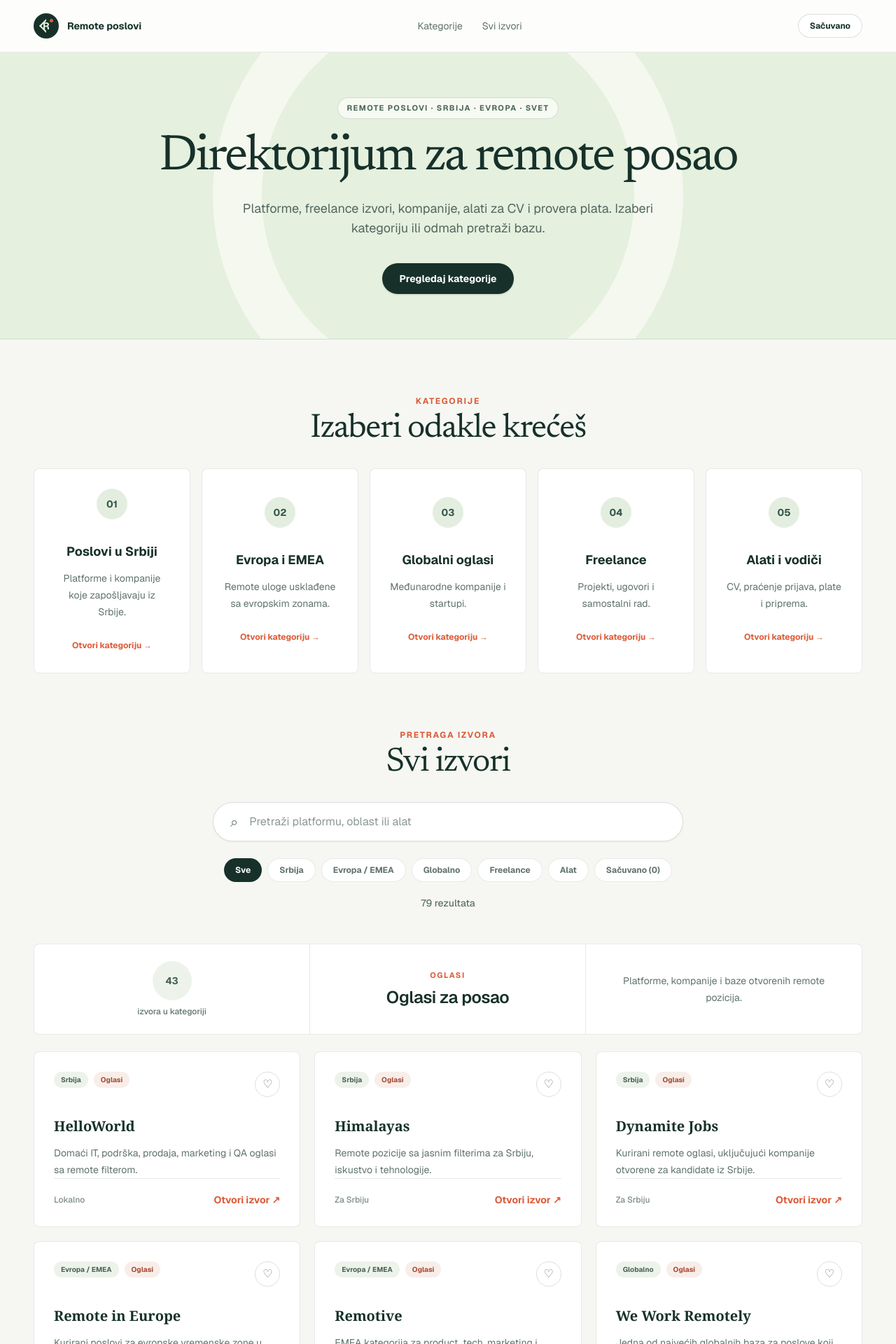
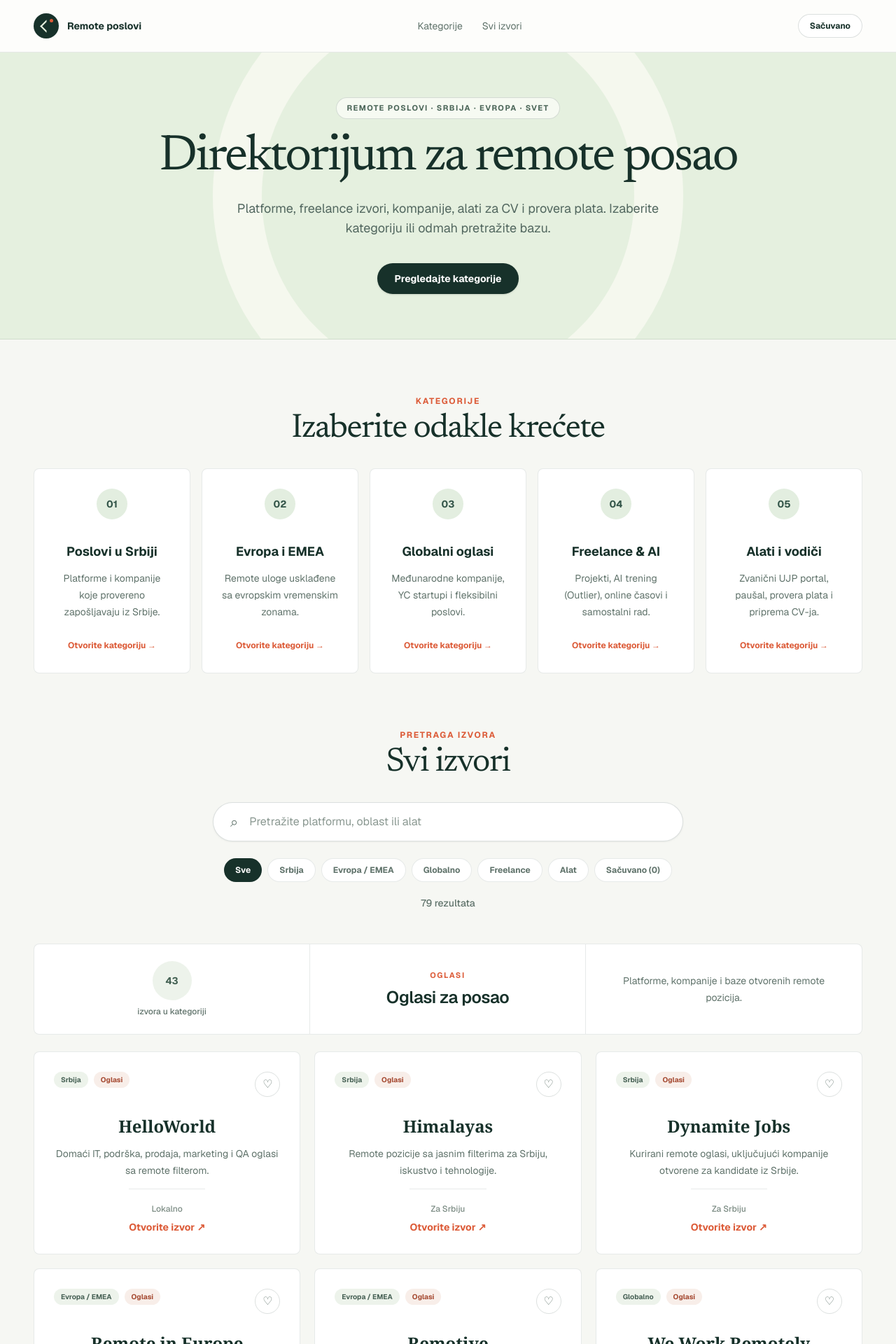
Before and after one commit to zoxknez/remoteposlovi, a Next.js app: page / in a window 1280 px wide. Shown: the top 1920 px of the page at 70% size. Built offline with nearby package versions, Linux system fonts and the light colour scheme.

Commit message:
Uskladjeni svi tekstovi u uctivu formu (Pišite na X, Pošaljite email, Izaberite) i vracen balansiran centriran raspored u karticama

```diff
--- a/src/app/globals.css
+++ b/src/app/globals.css
@@ -26,19 +26,20 @@ body {
 /* Custom logo geometric styling */
 header a span.logo-icon,
 header > div > a > span:first-child {
+  font-size: 0;
   position: relative;
 }
 
 header a span.logo-icon::before,
 header > div > a > span:first-child::before {
-  border: 2.5px solid #e7f0df;
+  border: 2px solid #e7f0df;
   border-right-color: transparent;
   border-top-color: transparent;
   content: "";
-  height: 14px;
+  height: 13px;
   position: absolute;
   transform: rotate(45deg);
-  width: 14px;
+  width: 13px;
 }
 
 header a span.logo-icon::after,
@@ -51,6 +52,46 @@ header > div > a > span:first-child::after {
   right: 8px;
   top: 8px;
   width: 5px;
+}
+
+/* Balanced Card Distribution & Centering */
+#directory section[aria-labelledby] article {
+  align-items: center;
+  min-height: 290px;
+  text-align: center;
+}
+
+#directory section[aria-labelledby] article > div:first-child {
+  justify-content: center;
+}
+
+#directory section[aria-labelledby] article > div:first-child > button {
+  position: absolute;
+  right: 1.5rem;
+  top: 1.5rem;
+}
+
+#directory section[aria-labelledby] article h4 {
+  font-family: Georgia, "Times New Roman", serif;
+  font-size: 1.5rem;
+  line-height: 1.2;
+}
+
+#directory section[aria-labelledby] article > p {
+  max-width: 22rem;
+}
+
+#directory section[aria-labelledby] article > div:last-child {
+  display: block;
+  text-align: center;
+}
+
+#directory section[aria-labelledby] article > div:last-child span {
+  display: block;
+}
+
+#directory section[aria-labelledby] article > div:last-child span + span {
+  margin-top: 0.5rem;
 }
 
 /* Custom smooth scrollbar */
@@ -72,11 +113,6 @@ header > div > a > span:first-child::after {
   background: #9fb09b;
 }
 
-/* Card typography & smooth transition */
-article h4 {
-  font-family: Georgia, "Times New Roman", serif;
-}
-
 @media (max-width: 767px) {
   header > div {
     height: 68px !important;
@@ -91,6 +127,61 @@ article h4 {
     min-height: 44px;
   }
 
+  header + section > div:first-child {
+    height: 25rem;
+    width: 25rem;
+    border-width: 42px;
+  }
+
+  header + section > div:last-child {
+    min-height: 340px;
+    padding-block: 3.25rem;
+  }
+
+  header + section h1 {
+    font-size: 2.625rem;
+    line-height: 1;
+  }
+
+  #categories > div:last-child > button {
+    min-height: 13.5rem;
+    padding: 1.5rem;
+  }
+
+  #categories > div:last-child > button strong {
+    margin-top: 1.25rem;
+  }
+
+  #categories > div:last-child > button > span:last-child {
+    margin-top: 1.25rem;
+  }
+
+  #directory > div:first-child > label {
+    height: 3.5rem;
+    padding-inline: 1.25rem;
+  }
+
+  #directory > div:first-child > div button {
+    min-height: 44px;
+    padding-inline: 1rem;
+  }
+
+  #directory section[aria-labelledby] article {
+    min-height: 0;
+    padding: 1.25rem;
+  }
+
+  #directory section[aria-labelledby] article > div:first-child > button {
+    min-height: 44px;
+    min-width: 44px;
+    right: 0.875rem;
+    top: 0.875rem;
+  }
+
+  #directory section[aria-labelledby] article h4 {
+    font-size: 1.375rem;
+  }
+
   footer div {
     align-items: center;
     flex-direction: column;
@@ -98,3 +189,27 @@ article h4 {
     text-align: center;
   }
 }
+
+@media (max-width: 359px) {
+  header > div {
+    padding-inline: 1rem !important;
+  }
+
+  header > div > a {
+    gap: 0.5rem;
+  }
+
+  header > div > a > span:first-child {
+    height: 2rem;
+    width: 2rem;
+  }
+
+  header > div > button {
+    font-size: 0.6875rem;
+    padding-inline: 0.625rem;
+  }
+
+  header + section h1 {
+    font-size: 2.25rem;
+  }
+}
--- a/src/app/page.tsx
+++ b/src/app/page.tsx
@@ -19,23 +19,23 @@ const sources = [
   ["Outlier", "Plaćeni zadaci za treniranje i evaluaciju AI modela, sa nedeljnim isplatama i podrškom za Srbiju.", "https://outlier.ai/", "Globalno", "Freelance", "AI trening"],
   ["NativeCamp", "Online časovi engleskog jezika sa fleksibilnim rasporedom 24/7, popularno među predavačima u Srbiji.", "https://nativecamp.net/tutors", "Srbija", "Freelance", "Podučavanje"],
   ["Engoo", "Globalna platforma za online časove engleskog jezika uz obezbeđene nastavne materijale.", "https://teach.engoo.com/", "Globalno", "Freelance", "Podučavanje"],
-  ["Preply", "Kreiraj profil i drži online časove jezika ili drugih predmeta.", "https://preply.com/en/teach", "Globalno", "Freelance", "Podučavanje"],
-  ["Cambly", "Online razgovori i časovi engleskog jezika.", "https://www.cambly.com/tutors", "Globalno", "Freelance", "Podučavanje"],
-  ["italki", "Postavi cene i termine za online časove jezika uz međunarodnu naplatu i globalnu bazu učenika.", "https://teach.italki.com/", "Globalno", "Freelance", "Podučavanje"],
+  ["Preply", "Kreirajte profil i držite online časove jezika ili drugih predmeta.", "https://preply.com/en/teach", "Globalno", "Freelance", "Podučavanje"],
+  ["Cambly", "Online razgovori i časovi engleskog jezika sa fleksibilnim terminima.", "https://www.cambly.com/tutors", "Globalno", "Freelance", "Podučavanje"],
+  ["italki", "Postavite cene i termine za online časove jezika uz međunarodnu naplatu i globalnu bazu učenika.", "https://teach.italki.com/", "Globalno", "Freelance", "Podučavanje"],
   ["Twenix", "Online konverzacijski časovi engleskog za odrasle uz materijale i fleksibilne termine.", "https://twenix.com/tweachers-apply/", "Evropa / EMEA", "Freelance", "Podučavanje"],
-  ["Lingo Turtle", "Online časovi engleskog za mlade učenike, sa rasporedom koji možeš sam da postaviš.", "https://lingo-turtle.com/", "Srbija", "Freelance", "Podučavanje"],
+  ["Lingo Turtle", "Online časovi engleskog za mlade učenike, sa rasporedom koji možete sami da postavite.", "https://lingo-turtle.com/", "Srbija", "Freelance", "Podučavanje"],
   ["Reactive Resume", "Besplatan open-source alat za uređivanje modernog, izvozivog CV-ja.", "https://rxresu.me/", "Globalno", "Alat", "CV"],
-  ["Huntr", "Prati oglase, verzije CV-ja, intervjue, kontakte i sledeće korake.", "https://huntr.co/", "Globalno", "Alat", "Organizacija"],
-  ["Jobscan", "Uporedi CV sa konkretnim oglasom, pronađi nedostajuće ATS ključne reči i proveri format.", "https://www.jobscan.co/resume-scanner", "Globalno", "Alat", "ATS CV"],
+  ["Huntr", "Pratite oglase, verzije CV-ja, intervjue, kontakte i sledeće korake.", "https://huntr.co/", "Globalno", "Alat", "Organizacija"],
+  ["Jobscan", "Uporedite CV sa konkretnim oglasom, pronađite nedostajuće ATS ključne reči i proverite format.", "https://www.jobscan.co/resume-scanner", "Globalno", "Alat", "ATS CV"],
   ["Interviewing.io", "Anonimne probne tehničke intervjue i AI vežbe za kodiranje, system design i behavior pitanja.", "https://interviewing.io/", "Globalno", "Alat", "Intervju"],
   ["Resume Worded", "Analiza CV-ja i LinkedIn profila sa konkretnim preporukama za jaču prijavu.", "https://resumeworded.com/", "Globalno", "Alat", "CV"],
   ["Frilenseri Poreska", "Zvanični državni portal za samooporezivanje, kalkulator i kvartalnu prijavu prihoda iz inostranstva.", "https://frilenseri.ujp.gov.rs/", "Srbija", "Alat", "Porezi"],
   ["Digitalna Zajednica", "Vodiči, pravni saveti, kalkulatori i podrška za frilensere i preduzetnike u Srbiji.", "https://digitalnazajednica.org/", "Srbija", "Alat", "Zajednica"],
   ["Paušal.rs", "Vodič i platforma za jednostavno vođenje paušalne agencije, fakturisanje i poreske obaveze.", "https://www.pausal.rs/", "Srbija", "Alat", "Paušal"],
-  ["Good Air Language", "Sveobuhvatna baza i vodič kroz kompanije za online predavanje engleskog jezika, sa detaljima o platama, zahtevima i direktnim linkovima za prijavu.", "https://www.goodairlanguage.com/teaching-english-online-2", "Globalno", "Alat", "ESL vodič"],
+  ["Good Air Language", "Sveobuhvatna baza i vodič kroz kompanije za online predavanje engleskog jezika, sa platama, zahtevima i direktnim linkovima za prijavu.", "https://www.goodairlanguage.com/teaching-english-online-2", "Globalno", "Alat", "ESL vodič"],
   ["Levels.fyi", "Poređenje plata i ukupnih kompenzacija, naročito za IT uloge.", "https://www.levels.fyi/", "Globalno", "Alat", "Plate"],
   ["Glassdoor", "Recenzije kompanija, plate, uslovi rada i iskustva sa intervjua.", "https://www.glassdoor.com/Reviews/index.htm", "Globalno", "Alat", "Istraživanje"],
-  ["Joberty", "Istraži IT kompanije, iskustva zaposlenih, intervjue i plate u regionu.", "https://joberty.com/IT-companies?page=1&sort=featured", "Srbija", "Alat", "Istraživanje"],
+  ["Joberty", "Istražite IT kompanije, iskustva zaposlenih, intervjue i plate u regionu.", "https://joberty.com/IT-companies?page=1&sort=featured", "Srbija", "Alat", "Istraživanje"],
   ["GitLab All-Remote", "Detaljan besplatan priručnik o komunikaciji, dokumentovanju i radu u remote timu.", "https://handbook.gitlab.com/handbook/company/culture/all-remote/", "Globalno", "Alat", "Vodič"],
   ["Remote.co Blog", "Saveti za traženje posla, intervjue, CV i rad od kuće.", "https://remote.co/blog", "Globalno", "Alat", "Vodič"],
   ["Remoters", "Baza remote poslova, digitalnih alata, događaja i vodiča za rad sa bilo koje lokacije.", "https://remoters.net/", "Globalno", "Alat", "Vodič"],
@@ -78,24 +78,24 @@ const sources = [
   ["EU Remote Jobs", "Oglasi u kojima je Srbija eksplicitno navedena kao podržana lokacija.", "https://euremotejobs.com/job-region/serbia/", "Srbija", "Oglasi", "Za Srbiju"],
   ["NCR Voyix Careers", "Zvanične otvorene pozicije kompanije NCR Voyix u Srbiji i inostranstvu.", "https://www.ncrvoyix.com/about/careers", "Srbija", "Oglasi", "Kompanije"],
   ["Freelancer", "Međunarodni freelance projekti iz širokog spektra oblasti.", "https://www.freelancer.com/jobs/", "Globalno", "Freelance", "Projekti"],
-  ["Fiverr", "Platforma na kojoj samostalno nudiš digitalne usluge klijentima širom sveta.", "https://www.fiverr.com/", "Globalno", "Freelance", "Usluge"],
+  ["Fiverr", "Platforma na kojoj samostalno nudite digitalne usluge klijentima širom sveta.", "https://www.fiverr.com/", "Globalno", "Freelance", "Usluge"],
   ["PeoplePerHour", "Freelance poslovi iz razvoja, dizajna, pisanja, marketinga i podrške.", "https://www.peopleperhour.com/freelance-jobs", "Globalno", "Freelance", "Projekti"],
   ["Toptal", "Selektivni freelance projekti za iskusne stručnjake u techu, dizajnu i finansijama.", "https://www.toptal.com/talent/apply", "Globalno", "Freelance", "Senior"],
   ["Gun.io", "Ugovorni i freelance angažmani za iskusne programere.", "https://gun.io/", "Globalno", "Freelance", "Tech"],
 ] as const;
 
 const categories = [
-  ["Poslovi u Srbiji", "Srbija", "Platforme i kompanije koje zapošljavaju iz Srbije."],
-  ["Evropa i EMEA", "Evropa / EMEA", "Remote uloge usklađene sa evropskim zonama."],
-  ["Globalni oglasi", "Globalno", "Međunarodne kompanije i startupi."],
-  ["Freelance", "Freelance", "Projekti, ugovori i samostalni rad."],
-  ["Alati i vodiči", "Alat", "CV, praćenje prijava, plate i priprema."],
+  ["Poslovi u Srbiji", "Srbija", "Platforme i kompanije koje provereno zapošljavaju iz Srbije."],
+  ["Evropa i EMEA", "Evropa / EMEA", "Remote uloge usklađene sa evropskim vremenskim zonama."],
+  ["Globalni oglasi", "Globalno", "Međunarodne kompanije, YC startupi i fleksibilni poslovi."],
+  ["Freelance & AI", "Freelance", "Projekti, AI trening (Outlier), online časovi i samostalni rad."],
+  ["Alati i vodiči", "Alat", "Zvanični UJP portal, paušal, provera plata i priprema CV-ja."],
 ] as const;
 
 const resourceGroups = [
   ["Oglasi", "Oglasi za posao", "Platforme, kompanije i baze otvorenih remote pozicija.", "bg-[#edf3eb] text-[#426052]"],
-  ["Freelance", "Freelance i ugovorni rad", "Projekti, samostalne usluge i dugoročni angažmani.", "bg-[#f8eee9] text-[#98503a]"],
-  ["Alat", "Alati, plate i vodiči", "CV, praćenje prijava, istraživanje kompanija i priprema.", "bg-[#eeeaf6] text-[#5e4f83]"],
+  ["Freelance", "Freelance i ugovorni rad", "Projekti, platforme bez provizije, AI trening i online časovi.", "bg-[#f8eee9] text-[#98503a]"],
+  ["Alat", "Alati, plate i vodiči", "Zvanični UJP portal, paušalni vodiči, provera zarada i priprema CV-ja.", "bg-[#eeeaf6] text-[#5e4f83]"],
 ] as const;
 
 const filters = ["Sve", "Srbija", "Evropa / EMEA", "Globalno", "Freelance", "Alat"];
@@ -155,17 +155,17 @@ export default function Home() {
       <section className="relative overflow-hidden border-b border-[#17312a]/10 bg-[#e5f0df]">
         <div className="absolute left-1/2 top-1/2 size-[42rem] -translate-x-1/2 -translate-y-1/2 rounded-full border-[70px] border-[#f5f8ee]" />
         <div className="relative mx-auto flex min-h-[390px] max-w-[1540px] flex-col items-center justify-center px-5 py-16 text-center md:px-12">
-          <p className="mb-5 rounded-full border border-[#17312a]/15 bg-[#f8fbf4]/90 px-3 py-1.5 text-[11px] font-bold tracking-[0.13em] text-[#4b6658]">
+          <p className="mb-5 rounded-full border border-[#17312a]/15 bg-[#f8fbf4]/90 px-3.5 py-1.5 text-[11px] font-bold tracking-[0.13em] text-[#4b6658]">
             REMOTE POSLOVI · SRBIJA · EVROPA · SVET
           </p>
           <h1 className="max-w-4xl font-serif text-5xl leading-[0.98] tracking-[-0.04em] md:text-7xl text-[#17312a]">
             Direktorijum za remote posao
           </h1>
           <p className="mt-6 max-w-2xl text-base leading-7 text-[#52675f] md:text-lg">
-            Platforme, freelance izvori, kompanije, alati za CV i provera plata. Izaberi kategoriju ili odmah pretraži bazu.
+            Platforme, freelance izvori, kompanije, alati za CV i provera plata. Izaberite kategoriju ili odmah pretražite bazu.
           </p>
           <a href="#categories" className="mt-9 rounded-full bg-[#17312a] px-6 py-3 text-sm font-bold text-white shadow-sm hover:bg-[#244239] transition">
-            Pregledaj kategorije
+            Pregledajte kategorije
           </a>
         </div>
       </section>
@@ -176,7 +176,7 @@ export default function Home() {
         <section id="categories">
           <div className="mb-8 flex flex-col items-center text-center">
             <p className="text-xs font-bold tracking-[0.14em] text-[#dc5b38]">KATEGORIJE</p>
-            <h2 className="mt-2 font-serif text-4xl tracking-[-0.03em] md:text-5xl text-[#17312a]">Izaberi odakle krećeš</h2>
+            <h2 className="mt-2 font-serif text-4xl tracking-[-0.03em] md:text-5xl text-[#17312a]">Izaberite odakle krećete</h2>
           </div>
           <div className="grid gap-4 sm:grid-cols-2 lg:grid-cols-5">
             {categories.map(([title, value, description], index) => (
@@ -214,7 +214,7 @@ export default function Home() {
                     !showSaved && filter === value ? "text-[#e7f0df]" : "text-[#dc5b38]"
                   }`}
                 >
-                  Otvori kategoriju →
+                  Otvorite kategoriju →
                 </span>
               </button>
             ))}
@@ -234,7 +234,7 @@ export default function Home() {
                 value={query}
                 onChange={(event) => setQuery(event.target.value)}
                 className="w-full bg-transparent text-base outline-none placeholder:text-[#8a9891]"
-                placeholder="Pretraži platformu, oblast ili alat"
+                placeholder="Pretražite platformu, oblast ili alat"
               />
             </label>
             <div className="mt-6 flex flex-wrap justify-center gap-2">
@@ -323,7 +323,7 @@ export default function Home() {
                               event.stopPropagation();
                               toggleSaved(name);
                             }}
-                            aria-label={`Sačuvaj ${name}`}
+                            aria-label={`Sačuvajte ${name}`}
                             className={`grid size-9 shrink-0 place-items-center rounded-full border text-base transition ${
                               saved.includes(name)
                                 ? "border-[#dc5b38] bg-[#fff1ec] text-[#dc5b38]"
@@ -341,7 +341,7 @@ export default function Home() {
                       <div className="mt-auto flex items-center justify-between border-t border-[#17312a]/10 pt-5">
                         <span className="text-xs font-medium text-[#7c8c84]">{label}</span>
                         <span className="text-sm font-bold text-[#dc5b38] group-hover:translate-x-0.5 transition-transform">
-                          Otvori izvor ↗
+                          Otvorite izvor ↗
                         </span>
                       </div>
                     </article>
@@ -360,12 +360,12 @@ export default function Home() {
       <section className="border-t border-[#17312a]/10 bg-[#e5f0df] px-5 py-14 md:px-12">
         <div className="mx-auto grid max-w-[1540px] gap-7 text-center md:grid-cols-[1fr_auto] md:items-center md:text-left">
           <div>
-            <p className="text-xs font-bold tracking-[0.14em] text-[#dc5b38]">PREDLOŽI RESURS</p>
+            <p className="text-xs font-bold tracking-[0.14em] text-[#dc5b38]">PREDLOŽITE RESURS</p>
             <h2 className="mt-2 font-serif text-3xl tracking-[-0.025em] text-[#17312a]">
-              Znaš koristan izvor koji nedostaje?
+              Znate koristan izvor koji nedostaje?
             </h2>
             <p className="mt-2 text-sm text-[#52675f]">
-              Pošalji link i kratak opis, pa može biti dodat u direktorijum.
+              Pošaljite link i kratak opis, pa može biti dodat u direktorijum.
             </p>
           </div>
           <div className="flex flex-wrap justify-center gap-3 md:justify-end">
@@ -375,13 +375,13 @@ export default function Home() {
               rel="noreferrer"
               className="rounded-full bg-[#17312a] px-5 py-3 text-sm font-bold text-white hover:bg-[#244239] transition"
             >
-              Piši na X
+              Pišite na X
             </a>
             <a
               href="mailto:zoxknez@hotmail.com?subject=Predlog%20resursa%20za%20Remote%20poslove"
               className="rounded-full border border-[#17312a]/20 bg-white px-5 py-3 text-sm font-bold text-[#17312a] hover:bg-[#f3f7f0] transition shadow-sm"
             >
-              Pošalji email
+              Pošaljite email
             </a>
           </div>
         </div>
```
